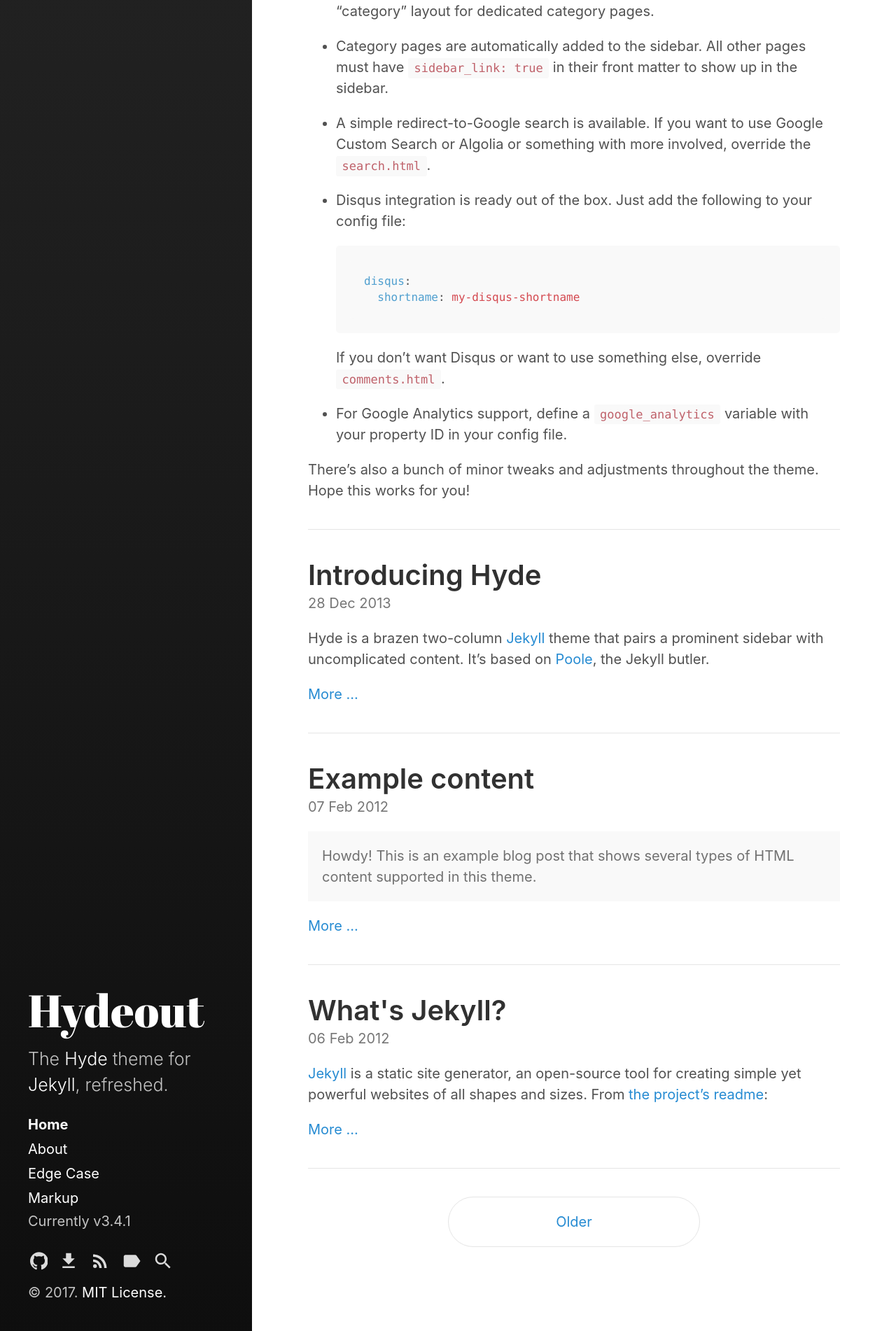
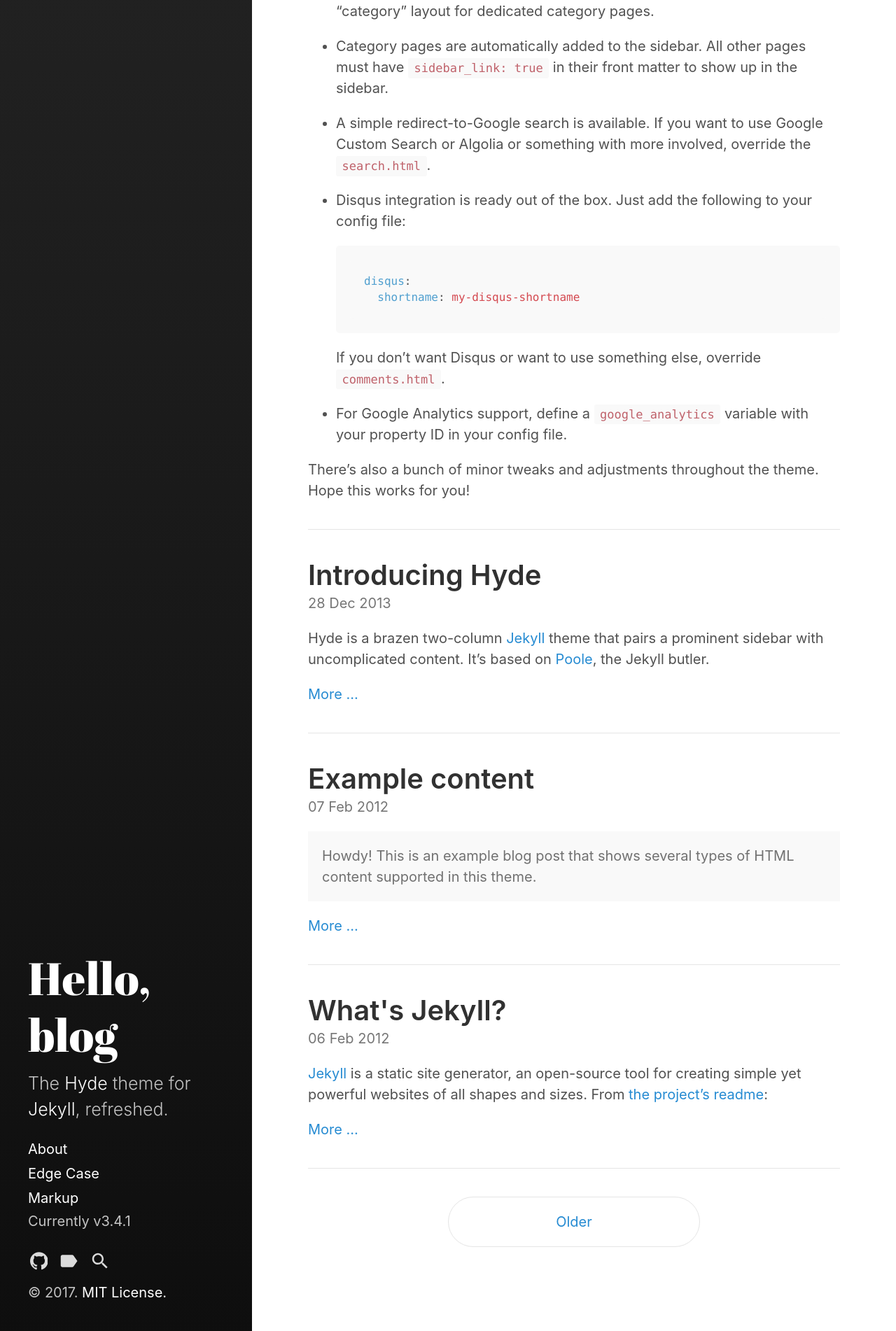
Before and after one commit to zsef123/zsef123.github.io, a Jekyll site: the page built from index.html, in a window 1280 px wide. Shown: the part 1712-3614 px from the top of the page at 70% size. Built offline with Jekyll 4.4.1, drawn with Linux system fonts in a browser that asks for light colours; the list of posts is cut into pages by our own code.

Commit message:
update sidebar

```diff
--- a/_config.yml
+++ b/_config.yml
@@ -3,10 +3,10 @@ markdown:         kramdown
 highlighter:      rouge
 
 # Setup
-title:            Hydeout
+title:            Hello, blog
 tagline:          'A Jekyll theme'
 description:      'The <a href="http://hyde.getpoole.com" target="_blank">Hyde</a> theme for <a href="http://jekyllrb.com" target="_blank">Jekyll</a>, refreshed.'
-url:              https://fongandrew.github.io/hydeout
+url:              https://zsef123.github.io/
 baseurl:          # the optional subpath of your site, e.g. "/blog"
                   # NB: This applies to all pages in your Jekyll site.
                   # If you want to move just the blog index pages but keep
@@ -14,8 +14,8 @@ baseurl:          # the optional subpath of your site, e.g. "/blog"
                   # sidebar_blog_link below.
 
 author:
-  name:           'Andrew Fong'
-  url:            https://twitter.com/fongandrewc
+  name:           'AhnDW'
+  url:            https://github.com/zsef123
 
 paginate:         5
 # paginate_path:    '/page:num'
@@ -28,10 +28,10 @@ plugins:
 
 # Custom vars
 version:            3.4.1
-sidebar_home_link:  true
+sidebar_home_link:  false
 # sidebar_blog_link:  '/blog'   # By default, your home page is your blog
                                 # page. If you change your paginate_path,
                                 # set this to the root of the paginate_path
                                 # to enable a separate blog link.
 github:
-  repo:             https://github.com/fongandrew/hydeout
+  repo:             https://github.com/zsef123/zsef123.github.io
--- a/_includes/sidebar-icon-links.html
+++ b/_includes/sidebar-icon-links.html
@@ -5,18 +5,7 @@
        href="{{ site.github.repo }}">
       {% include svg/github.svg %}
     </a>
-    <a id="github-download-link"
-       class="icon" title="Download" aria-label="Download"
-       href="{{ site.github.repo }}/archive/v{{ site.version }}.zip">
-      {% include svg/download.svg %}
-    </a>
   {% endif %}
-
-  <a id="subscribe-link"
-     class="icon" title="Subscribe" aria-label="Subscribe"
-     href="{{ site.baseurl }}/feed.xml">
-    {% include svg/feed.svg %}
-  </a>
 
   {% comment %}
     Check if we have tag or search pages page active before linking to it.
```
